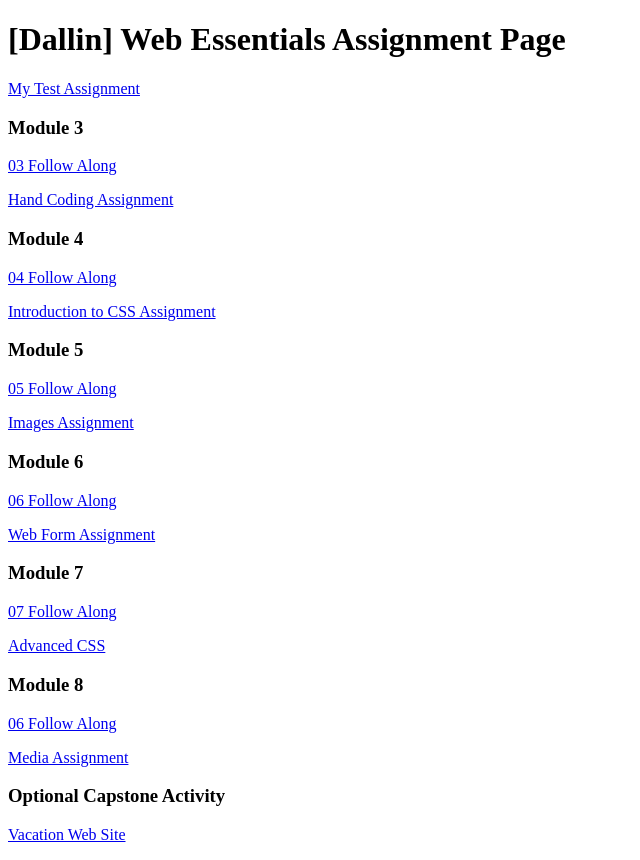
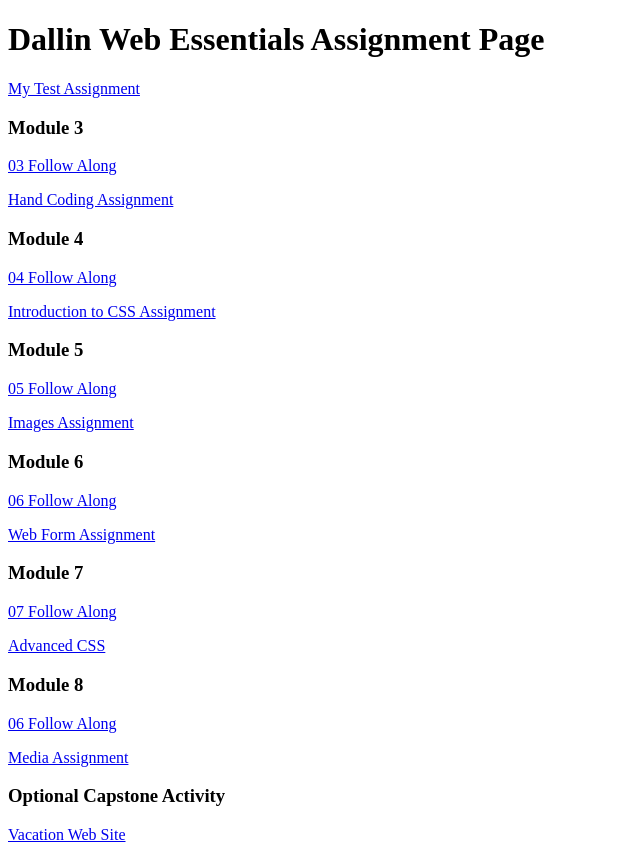
Before and after one commit to Dallicious/dwdd1600, a plain HTML site: page index.html in a window 1280 px wide. Shown: the whole page, without its empty margins (0-640 px from the left). Drawn offline with Linux system fonts and the light colour scheme.

Commit message:
Added Name

```diff
--- a/index.html
+++ b/index.html
@@ -6,7 +6,7 @@
 		<title>dwdd 1600 assignment list page</title>
 	</head>
 	<body>
-		<h1>[Dallin] Web Essentials Assignment Page</h1>
+		<h1>Dallin Web Essentials Assignment Page</h1>
 		<p><a href="01test">My Test Assignment</a></p>
 
 		<h3>Module 3</h3>
```
